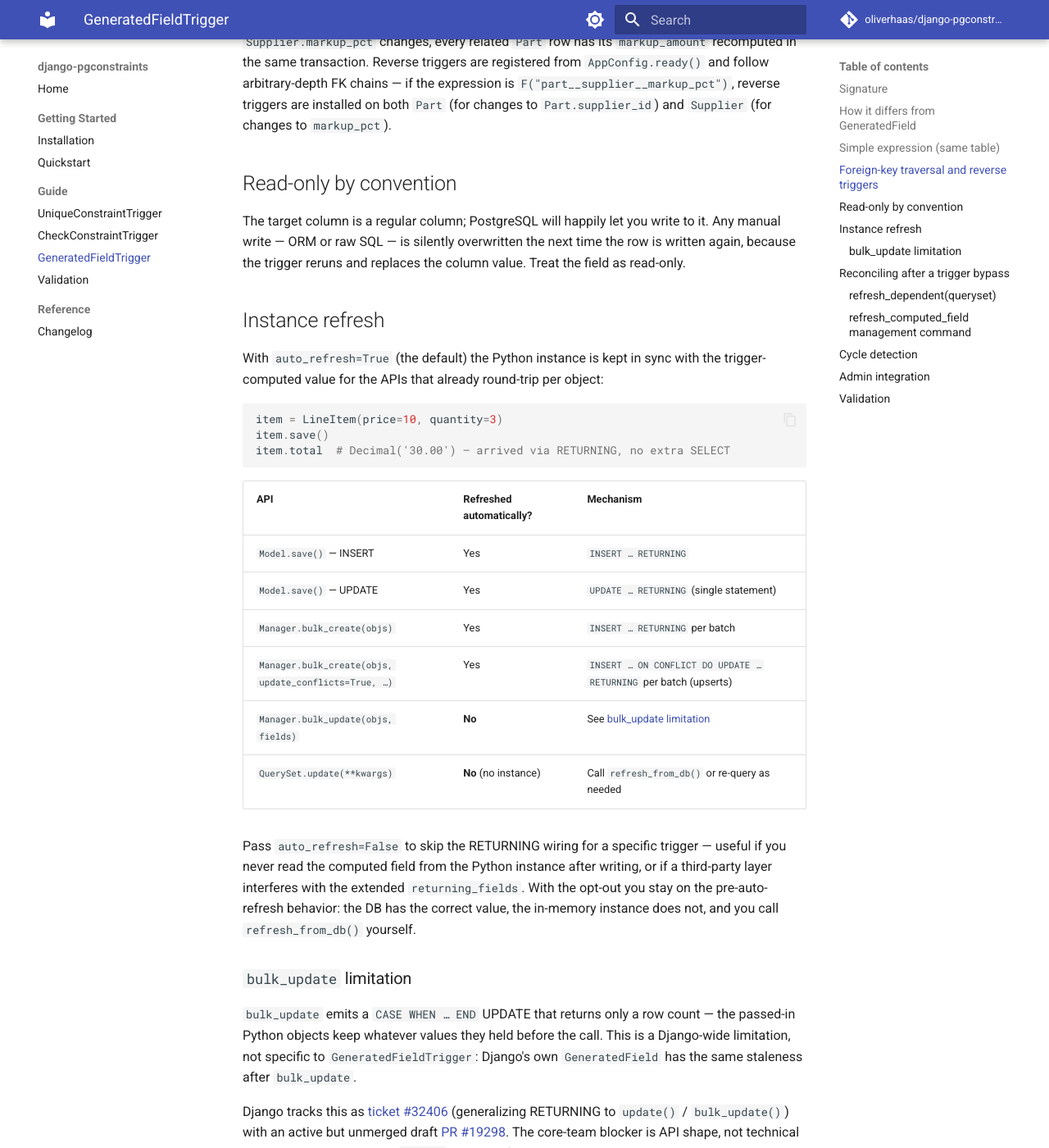
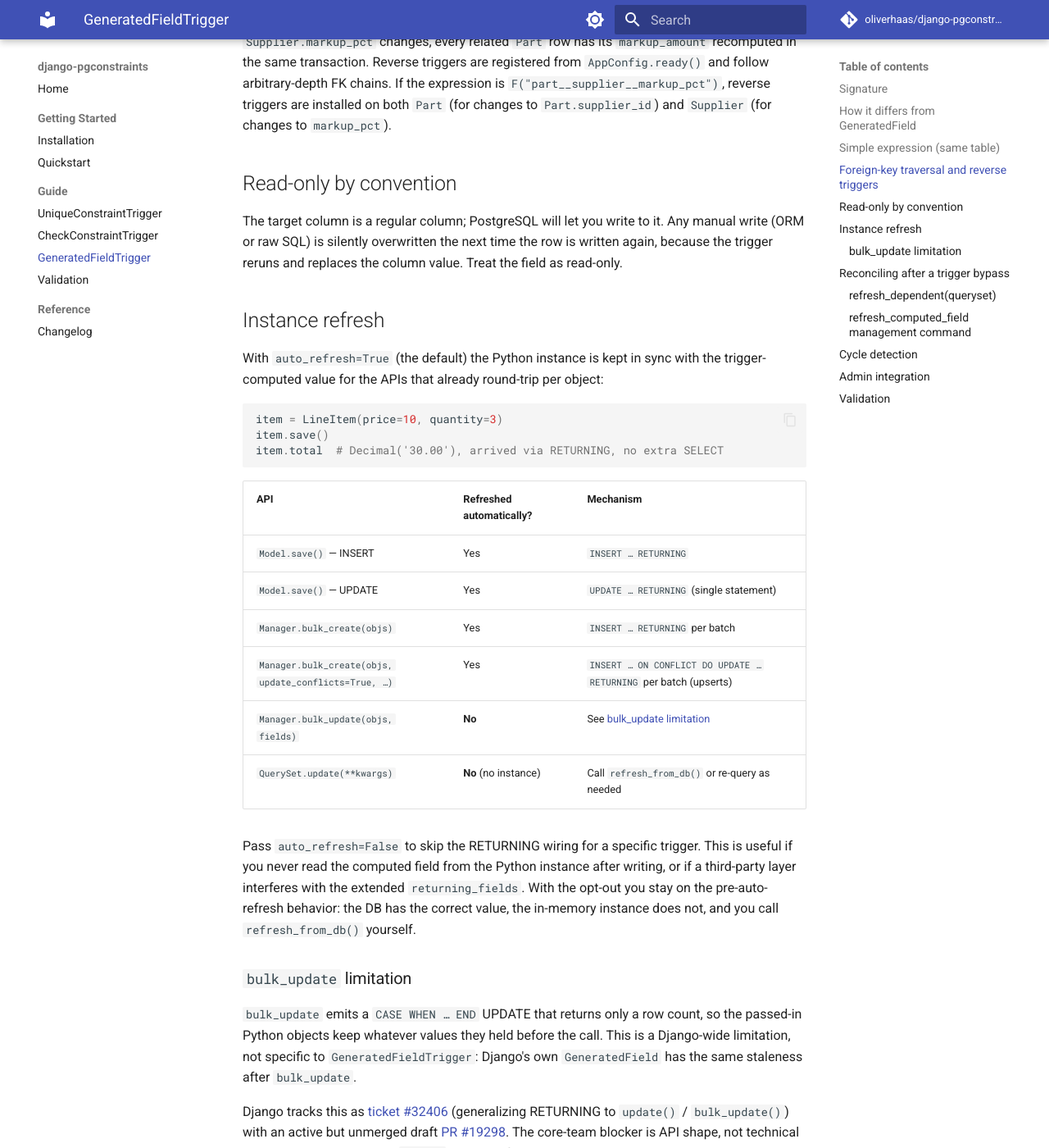
Before and after one commit to oliverhaas/django-pgconstraints, an MkDocs documentation site: the page built from docs/guide/generated-field-trigger.md, in a window 1280 px wide and 1400 px high, scrolled down 2018 px. Shown: the whole window at 82% size. Built offline with MkDocs 1.6.1 and Material for MkDocs 9.7.7, drawn with Linux system fonts in a browser that asks for light colours; comment, search, counter and statistics services are not loaded; the version menu is left out; some of the changed text lies outside the part shown.

Commit message:
docs: trim AI mannerisms in README and guides
Reduce mid-sentence em-dash density, drop "mental model" filler from the
intro paragraphs, tighten "Nothing else is needed", "Caveats to be aware
of before reaching for this as a drop-in", and "No extra wiring is
required". Definition-list em-dashes left as-is.

````diff
--- a/docs/guide/generated-field-trigger.md
+++ b/docs/guide/generated-field-trigger.md
@@ -31,7 +31,7 @@ GeneratedFieldTrigger(
 | External writes | Rejected by PostgreSQL | Silently overwritten on next write |
 
 The target column is a regular field, which means you define it like any
-other field — pick a type and a default that is valid until the trigger
+other field. Pick a type and a default that is valid until the trigger
 runs.
 
 ## Simple expression (same table)
@@ -87,17 +87,17 @@ On every `INSERT` or `UPDATE` of a `Part` the forward trigger recomputes
 In addition, the package installs a **reverse trigger** on `Supplier`:
 whenever `Supplier.markup_pct` changes, every related `Part` row has its
 `markup_amount` recomputed in the same transaction. Reverse triggers are
-registered from `AppConfig.ready()` and follow arbitrary-depth FK chains
-— if the expression is `F("part__supplier__markup_pct")`, reverse
-triggers are installed on both `Part` (for changes to `Part.supplier_id`)
-and `Supplier` (for changes to `markup_pct`).
+registered from `AppConfig.ready()` and follow arbitrary-depth FK chains.
+If the expression is `F("part__supplier__markup_pct")`, reverse triggers
+are installed on both `Part` (for changes to `Part.supplier_id`) and
+`Supplier` (for changes to `markup_pct`).
 
 ## Read-only by convention
 
-The target column is a regular column; PostgreSQL will happily let you
-write to it. Any manual write — ORM or raw SQL — is silently overwritten
-the next time the row is written again, because the trigger reruns and
-replaces the column value. Treat the field as read-only.
+The target column is a regular column; PostgreSQL will let you write to
+it. Any manual write (ORM or raw SQL) is silently overwritten the next
+time the row is written again, because the trigger reruns and replaces
+the column value. Treat the field as read-only.
 
 ## Instance refresh
 
@@ -108,7 +108,7 @@ per object:
 ```python
 item = LineItem(price=10, quantity=3)
 item.save()
-item.total  # Decimal('30.00') — arrived via RETURNING, no extra SELECT
+item.total  # Decimal('30.00'), arrived via RETURNING, no extra SELECT
 ```
 
 | API                                | Refreshed automatically? | Mechanism |
@@ -121,16 +121,16 @@ item.total  # Decimal('30.00') — arrived via RETURNING, no extra SELECT
 | `QuerySet.update(**kwargs)`        | **No** (no instance)     | Call `refresh_from_db()` or re-query as needed |
 
 Pass `auto_refresh=False` to skip the RETURNING wiring for a specific
-trigger — useful if you never read the computed field from the Python
-instance after writing, or if a third-party layer interferes with the
-extended `returning_fields`. With the opt-out you stay on the
+trigger. This is useful if you never read the computed field from the
+Python instance after writing, or if a third-party layer interferes with
+the extended `returning_fields`. With the opt-out you stay on the
 pre-auto-refresh behavior: the DB has the correct value, the in-memory
 instance does not, and you call `refresh_from_db()` yourself.
 
 ### `bulk_update` limitation
 
 `bulk_update` emits a `CASE WHEN … END` UPDATE that returns only a row
-count — the passed-in Python objects keep whatever values they held
+count, so the passed-in Python objects keep whatever values they held
 before the call. This is a Django-wide limitation, not specific to
 `GeneratedFieldTrigger`: Django's own `GeneratedField` has the same
 staleness after `bulk_update`.
@@ -179,8 +178,8 @@ Until `bulk_update` learns to return rows, the options are:
      Then `BEFORE UPDATE` fires for the DO UPDATE branch. Plain
      `bulk_update` only fires `BEFORE UPDATE`. `GeneratedFieldTrigger`
      itself is unaffected (it fires on both and recomputes the same
-     value), but other `BEFORE INSERT` triggers with side effects —
-     auditing, ID minting, logging — will run on what is really an
+     value), but other `BEFORE INSERT` triggers with side effects
+     (auditing, ID minting, logging) will run on what is really an
      update.
    - **Performance.** For large batches of pure updates with few
      columns, the `CASE WHEN` path `bulk_update` uses is meaningfully
@@ -271,6 +270,6 @@ appends the computed fields on top.
 
 ## Validation
 
-`GeneratedFieldTrigger` does not participate in `full_clean()` — it is
+`GeneratedFieldTrigger` does not participate in `full_clean()`. It is
 computing a value rather than enforcing a constraint. Whatever the trigger
 produces is what ends up in the column.
````
Also changed, not shown: other parts of docs/guide/generated-field-trigger.md (+4 -5 lines), README.md (+2 -2 lines), docs/getting-started/quickstart.md (+3 -4 lines), docs/guide/check-constraint-trigger.md (+4 -5 lines), docs/guide/unique-constraint-trigger.md (+3 -3 lines), docs/guide/validation.md (+4 -4 lines), docs/index.md (+4 -4 lines).
